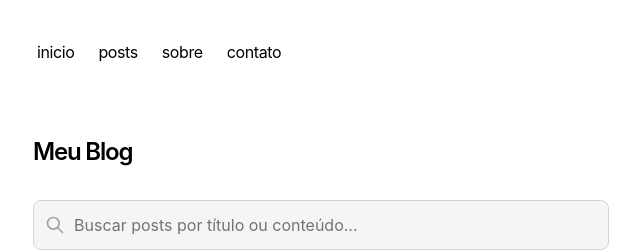
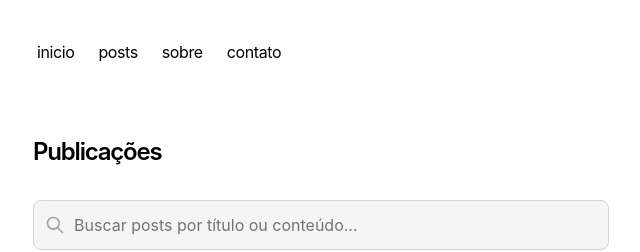
Before and after one commit to OrlandoBitencourt/orlandobitencourt.github.io, a Next.js app: page /blog in a window 1280 px wide. Shown: the top 252 px of the page, without its empty margins (319-959 px from the left). Built offline with nearby package versions, Linux system fonts and the light colour scheme.

Commit message:
Update page.tsx

```diff
--- a/app/blog/page.tsx
+++ b/app/blog/page.tsx
@@ -13,7 +13,7 @@ export default function Page() {
   return (
     <section>
       <h1 className="font-semibold text-2xl mb-8 tracking-tighter">
-        Meu Blog
+        Publicações
       </h1>
       <BlogPosts posts={posts} allTags={allTags} />
     </section>
```
